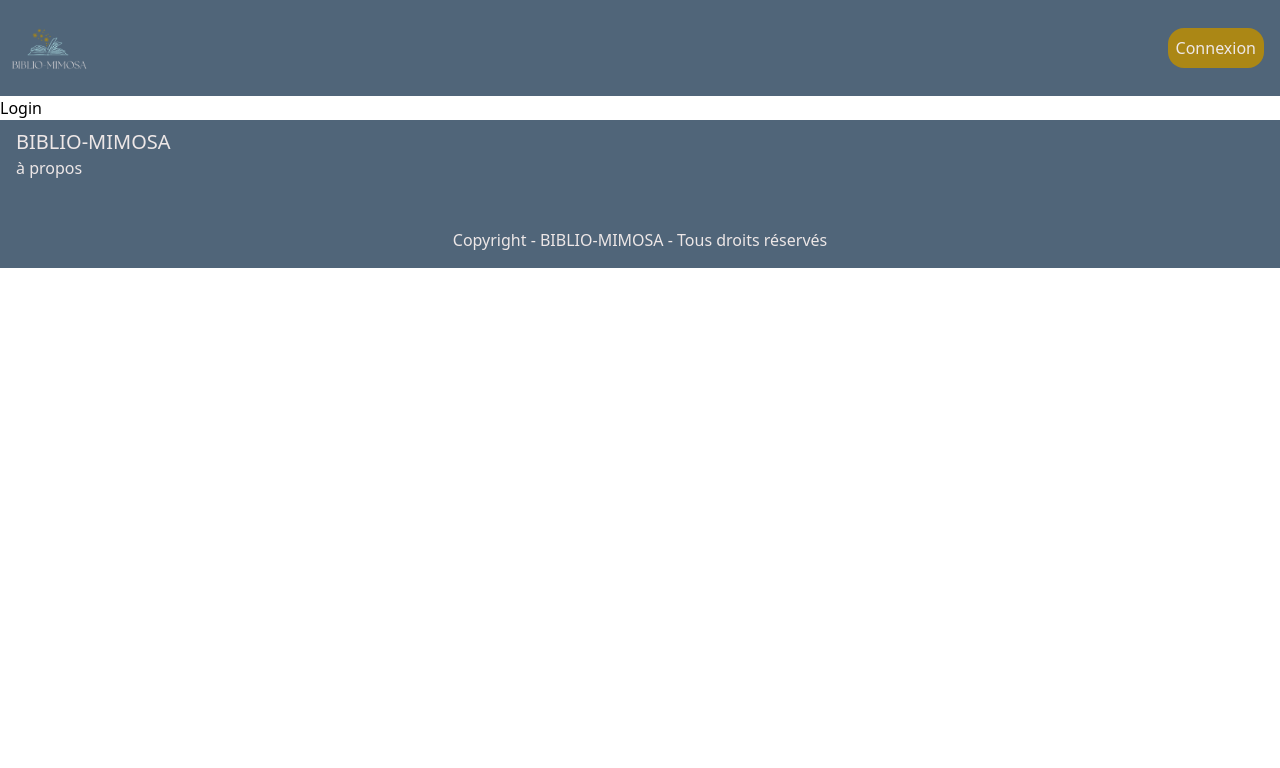
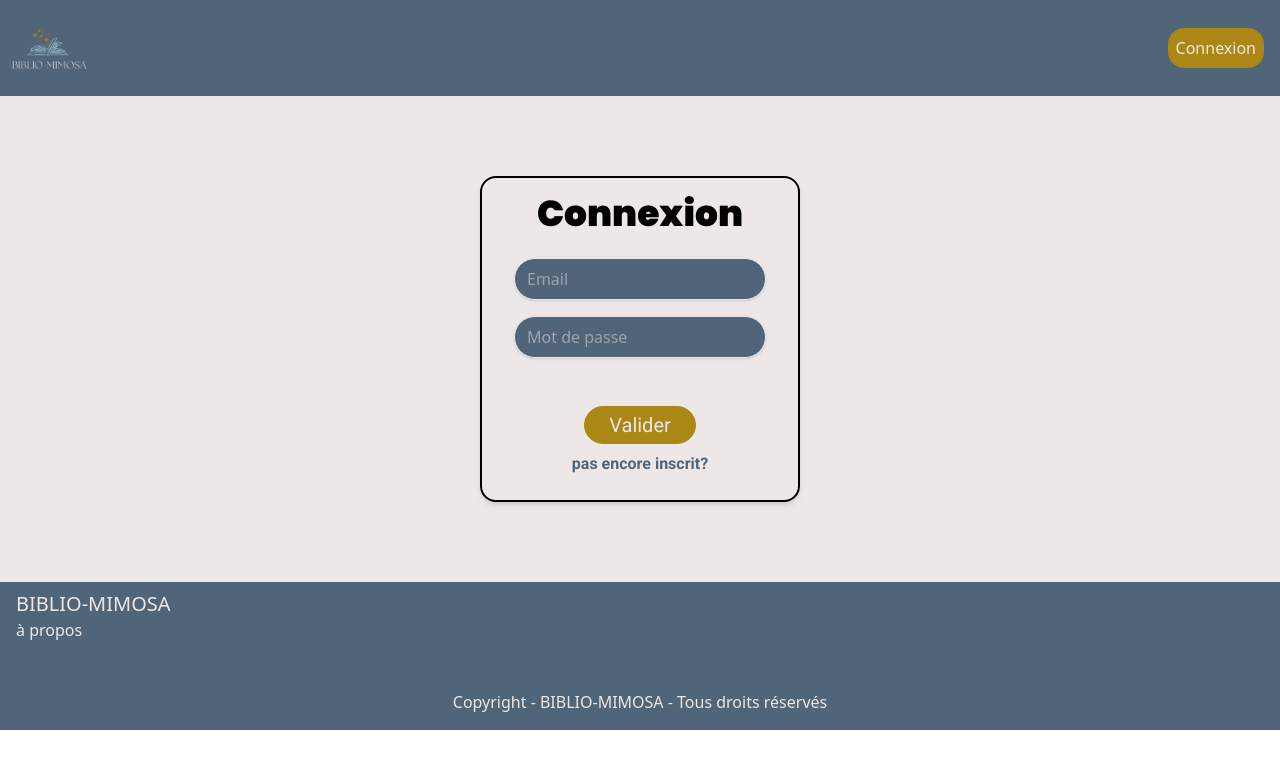
Before and after one commit to MartinezEmmanuel03/checkPoint4, a React (Vite) app in the folder frontend/: page /login in a window 1280 px wide. Shown: the top 768 px of the page. Built offline with nearby package versions, Linux system fonts and the light colour scheme.

Commit message:
ajout design page login et lien vers page register

```diff
--- a/frontend/src/pages/Login.jsx
+++ b/frontend/src/pages/Login.jsx
@@ -1,9 +1,61 @@
-import React from "react";
+import React, { useState } from "react";
+import { Link } from "react-router-dom";
 
 function Login() {
+  const [connexion, setConnexion] = useState({
+    login: "",
+    password: "",
+  });
+
+  const handleConnexion = (place, value) => {
+    const newConnexion = { ...connexion };
+    newConnexion[place] = value;
+    setConnexion(newConnexion);
+  };
+
   return (
-    <div>
-      <h1>Login</h1>
+    <div className="flex justify-center items-center bg-white">
+      <div className="bg-white w-5/6 lg:w-1/4 rounded-2xl shadow-md border-2 border-darkPink my-20">
+        <h2 className="text-center text-4xl font-bold mt-4 font-poppins">
+          Connexion
+        </h2>
+        <form className="bg-white   px-8 pt-6 pb-8 mb-4">
+          <input
+            required
+            className="shadow appearance-none border rounded-full w-full text-white bg-grey py-2 px-3 text-black placeholder-black"
+            id="Email"
+            name="login"
+            value={connexion.login}
+            type="text"
+            placeholder="Email"
+            onChange={(e) => handleConnexion(e.target.name, e.target.value)}
+          />
+          <input
+            required
+            className="shadow appearance-none border rounded-full w-full text-white mt-4 py-2 bg-grey px-3 text-black placeholder-black"
+            id="Mot de passe"
+            name="password"
+            value={connexion.password}
+            type="password"
+            placeholder="Mot de passe"
+            onChange={(e) => handleConnexion(e.target.name, e.target.value)}
+          />
+        </form>
+        <div className="mt-4 flex flex-col items-center mb-6">
+          <button
+            type="submit"
+            className="rounded-full font-roboto px-6 py-1 bg-brown text-white border border-brown hover:bg-white hover:text-brown text-xl"
+          >
+            Valider
+          </button>
+          <Link
+            to="/register"
+            className="hover:underline text-grey font-roboto font-bold mt-2"
+          >
+            pas encore inscrit?
+          </Link>
+        </div>
+      </div>
     </div>
   );
 }
```
